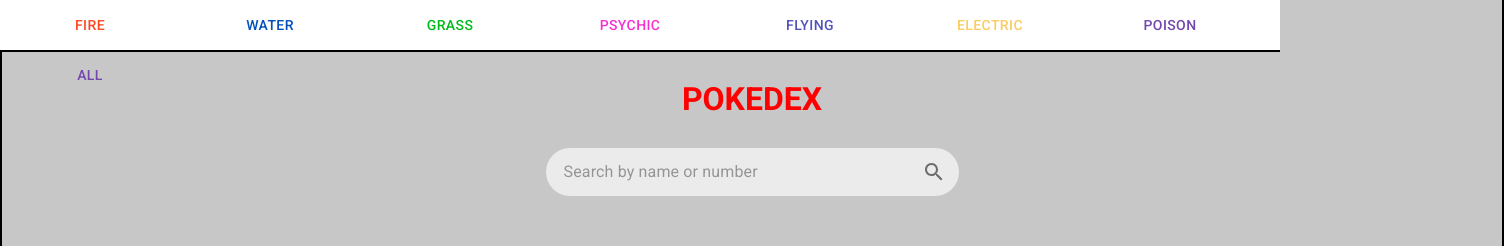
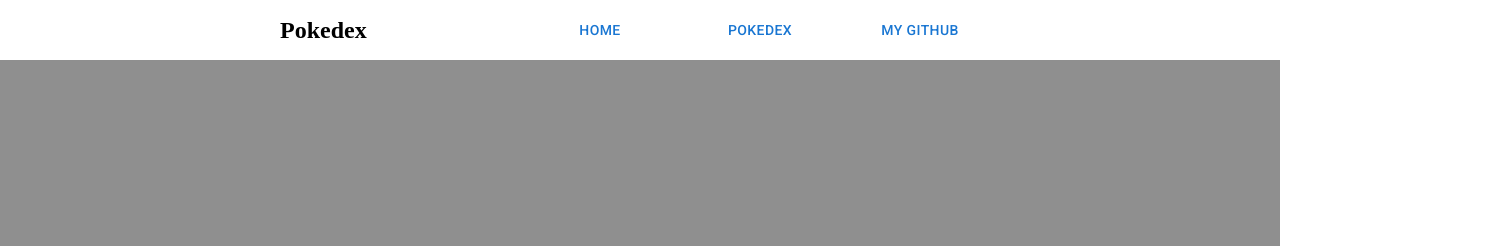
Before and after one commit to BartlomiejCiesliczka/react-pokedex, a React (Create React App) app: page / in a window 1280 px wide. Shown: the top 246 px of the page, 1504 px wide, since content can reach past the window. Built offline with nearby package versions, Linux system fonts and the light colour scheme; no server answers.

Commit message:
working with Router library

```diff
--- a/src/App.js
+++ b/src/App.js
@@ -1,22 +1,26 @@
 import "./App.css";
-import { ListLayout } from "./components/PokemonsList/ListLayout/ListLayout";
-import { Header } from "./components/Header/Header";
-import { SearchPokemon } from "./components/SearchPokemon/SearchPokemon";
-import { useState } from "react";
+
+import {
+  createBrowserRouter,
+  createRoutesFromElements,
+  Route,
+  RouterProvider,
+} from "react-router-dom";
+import { Pokedex } from "./Pokedex";
+import { Home } from "./Home";
+import { RootLayout } from "./RootLayout";
 
 function App() {
-  const [pokemonType, setPokemonType] = useState(``);
+  const router = createBrowserRouter(
+    createRoutesFromElements(
+      <Route path="/" element={<RootLayout />}>
+        <Route index element={<Home />} />
+        <Route path="pokedex" element={<Pokedex />} />
+      </Route>,
+    ),
+  );
 
-  return (
-    <main>
-      <Header setPokemonType={setPokemonType} />
-      <div className="pokedex">
-        <h1 className="pokedex__title">POKEDEX</h1>
-        <SearchPokemon />
-        <ListLayout pokemonType={pokemonType} />
-      </div>
-    </main>
-  );
+  return <RouterProvider router={router} />;
 }
 
 export default App;
--- /dev/null
+++ b/src/Home.js
@@ -0,0 +1,3 @@
+export function Home() {
+  return <div></div>;
+}
--- /dev/null
+++ b/src/Pokedex.js
@@ -0,0 +1,20 @@
+import { ListLayout } from "./components/PokemonsList/ListLayout/ListLayout";
+import { Header } from "./components/Header/Header";
+import { SearchPokemon } from "./components/SearchPokemon/SearchPokemon";
+
+import { useState } from "react";
+
+export function Pokedex() {
+  const [pokemonType, setPokemonType] = useState(``);
+
+  return (
+    <main>
+      <Header setPokemonType={setPokemonType} />
+      <div className="pokedex">
+        <h1 className="pokedex__title">POKEDEX</h1>
+        <SearchPokemon />
+        <ListLayout pokemonType={pokemonType} />
+      </div>
+    </main>
+  );
+}
--- /dev/null
+++ b/src/RootLayout.js
@@ -0,0 +1,46 @@
+import { Button } from "@mui/material";
+import { NavLink, Outlet } from "react-router-dom";
+
+export function RootLayout() {
+  const rootLayoutNav = {
+    display: "flex",
+    justifyContent: "center",
+    margin: "0 auto",
+    backgroundColor: "#ffff",
+    padding: "0 280px",
+    height: "60px",
+  };
+
+  const navTitle = {
+    marginRight: "auto",
+    alignSelf: "center",
+  };
+
+  const navButton = {
+    padding: "10px 0",
+    width: "160px",
+    height: "100%",
+  };
+
+  return (
+    <>
+      <nav style={rootLayoutNav}>
+        <h1 style={navTitle}>Pokedex</h1>
+
+        <NavLink to="/">
+          <Button style={navButton}>Home</Button>
+        </NavLink>
+        <NavLink to="pokedex">
+          <Button style={navButton}>Pokedex</Button>
+        </NavLink>
+        <a href="https://github.com/BartlomiejCiesliczka" target="_blank">
+          <Button style={navButton}>My Github</Button>
+        </a>
+      </nav>
+
+      <main>
+        <Outlet />
+      </main>
+    </>
+  );
+}
--- a/src/components/Header/Header.css
+++ b/src/components/Header/Header.css
@@ -1,9 +1,8 @@
 header {
   height: 50px;
   width: 100vw;
-  background-color: #ffff;
+  background-color: #ffffff;
   display: flex;
-  position: absolute;
   border-bottom: 2px solid;
 }
 .header__button {
--- a/src/components/PokemonsList/ListLayout/ListLayout.js
+++ b/src/components/PokemonsList/ListLayout/ListLayout.js
@@ -29,7 +29,6 @@
           setNextPage(data.next);
           setPrevPage(data.previous);
           setPokeName(data.results.map((p) => p.name));
-
           setLoading(false);
         })
         .catch((error) => alert("ListLayout.js - Data loading error", error));
```
